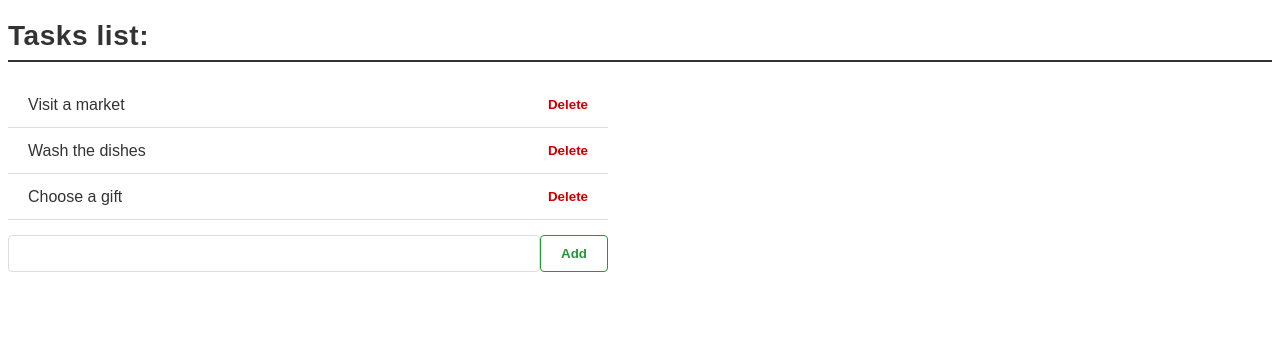
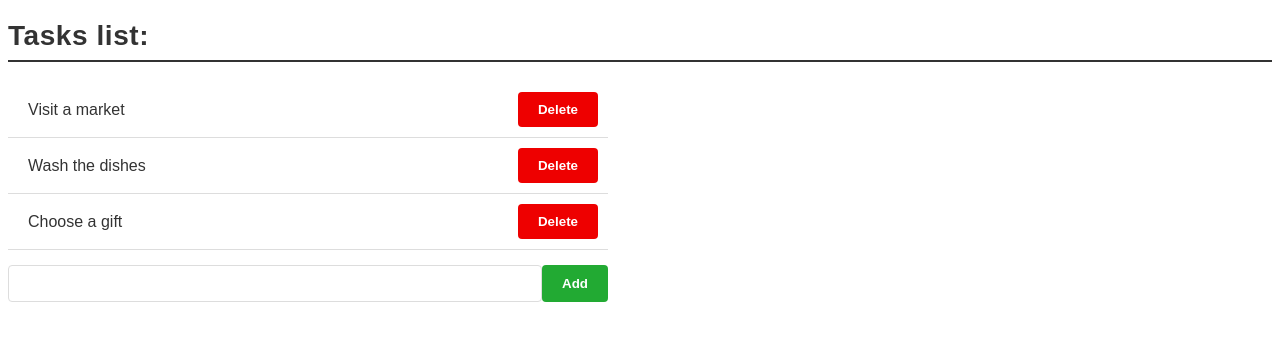
Before and after one commit to Angular-OTUS/ToDoList-VorobyevAnatoliy, an Angular app: page / in a window 1280 px wide. Shown: the top 340 px of the page. Built offline with nearby package versions, Linux system fonts and the light colour scheme.

Commit message:
Hw-2 component styles

```diff
--- a/src/app/components/to-do-list/to-do-list.css
+++ b/src/app/components/to-do-list/to-do-list.css
@@ -1,4 +1,4 @@
-.taskListTitle {
+.title--task-list {
   font-size: 28px;
   font-weight: bold;
   color: #333;
@@ -8,7 +8,7 @@
   letter-spacing: 0.02em;
 }
 
-.taskListContainer {
+.container--task-list {
   list-style: none;
   padding: 0;
   margin: 0;
@@ -16,40 +16,44 @@
   max-width: 600px;
 }
 
-.taskContainer {
+.container--task {
   display: flex;
   align-items: center;
   padding: 10px;
   border-bottom: 1px solid #ddd;
 }
 
-.taskTitle {
+.title--task {
   flex: 1;
   padding: 0 10px;
   color: #333;
 }
 
-.deleteTaskBtn {
-  background-color: transparent;
+.button {
   border: none;
-  color: #c00;
+  color: white;
   font-weight: bold;
+  padding: 10px 20px;
   cursor: pointer;
-  padding: 5px 10px;
-  transition: color 0.3s ease;
+  border-radius: 4px;
+  transition: background-color 0.3s ease, color 0.3s ease;
 }
 
-.deleteTaskBtn:hover {
-  color: #900;
+.button-delete {
+  background-color: #e00;
 }
 
-.addTaskContainer {
+.button-delete:hover {
+  background-color: #900;
+}
+
+.container--add {
   display: flex;
   margin-top: 15px;
   max-width: 600px;
 }
 
-.addTaskInput {
+.input--add {
   flex: 1;
   padding: 10px;
   border: 1px solid #ddd;
@@ -58,22 +62,14 @@
   transition: border-color 0.3s ease;
 }
 
-.addTaskInput:focus {
+.input--add:focus {
   border-color: #777;
 }
 
-.addTaskBtn {
-  background-color: transparent;
-  border: 1px solid #293;
-  color: #293;
-  font-weight: bold;
-  padding: 10px 20px;
-  cursor: pointer;
-  border-radius: 4px;
-  transition: background-color 0.3s ease, color 0.3s ease;
+.button--add {
+  background-color: #2a3;
 }
 
-.addTaskBtn:hover {
-  background-color: #293;
-  color: white;
+.button--add:hover {
+  background-color: #253;
 }
--- a/src/app/components/to-do-list/to-do-list.html
+++ b/src/app/components/to-do-list/to-do-list.html
@@ -1,17 +1,17 @@
-<h1 class="taskListTitle">Tasks list:</h1>
-<ul class="taskListContainer">
+<h1 class="title--task-list">Tasks list:</h1>
+<ul class="container--task-list">
   @for (task of tasks; track task.id) {
-    <li class="taskContainer">
-      <span class="taskTitle">{{task.name}}</span>
-      <button class="deleteTaskBtn" type="submit">Delete</button>
+    <li class="container--task">
+      <span class="title--task">{{task.text}}</span>
+      <button class="button button-delete" type="submit">Delete</button>
     </li>
   } @empty {
-    <li class="noTasksContainer">
-      <span class="noTasksTitle">There is no tasks!</span>
+    <li class="container--no-tasks">
+      <span class="title--no-tasks">There is no tasks!</span>
     </li>
   }
 </ul>
-<div class="addTaskContainer">
-  <input class="addTaskInput" type="text" name="newTaskName" id="newTaskName">
-  <button class="addTaskBtn" type="submit">Add</button>
+<div class="container--add">
+  <input class="input--add" type="text" name="newTaskName" id="newTaskName">
+  <button class="button button--add" type="submit">Add</button>
 </div>
--- a/src/app/interfaces/task.ts
+++ b/src/app/interfaces/task.ts
@@ -1,12 +1,12 @@
 export interface Task {
   id: number;
-  name: string;
+  text: string;
 }
 
 export function getTasks(): Task[] {
   return [
-    { id: 1, name: "Visit a market" },
-    { id: 2, name: "Wash the dishes" },
-    { id: 3, name: "Choose a gift" },
+    { id: 1, text: "Visit a market" },
+    { id: 2, text: "Wash the dishes" },
+    { id: 3, text: "Choose a gift" },
   ]
 }
```
